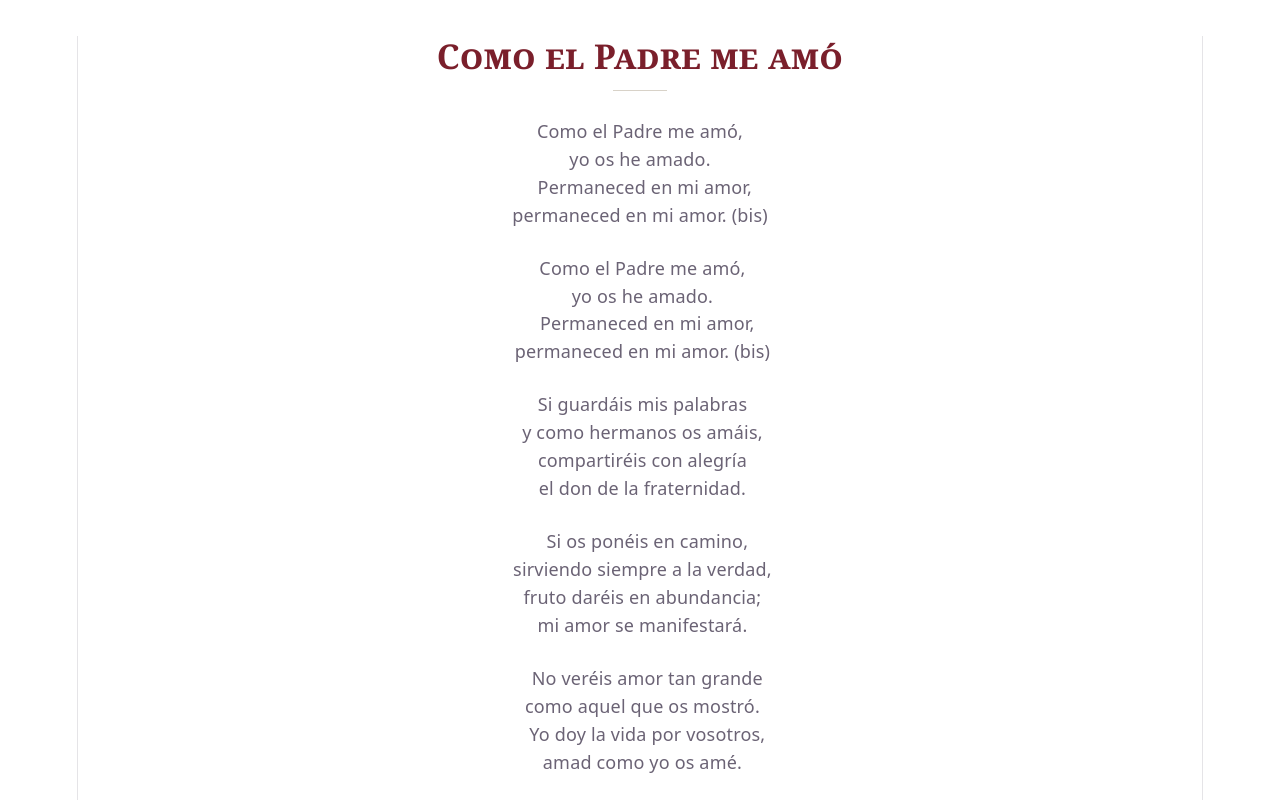
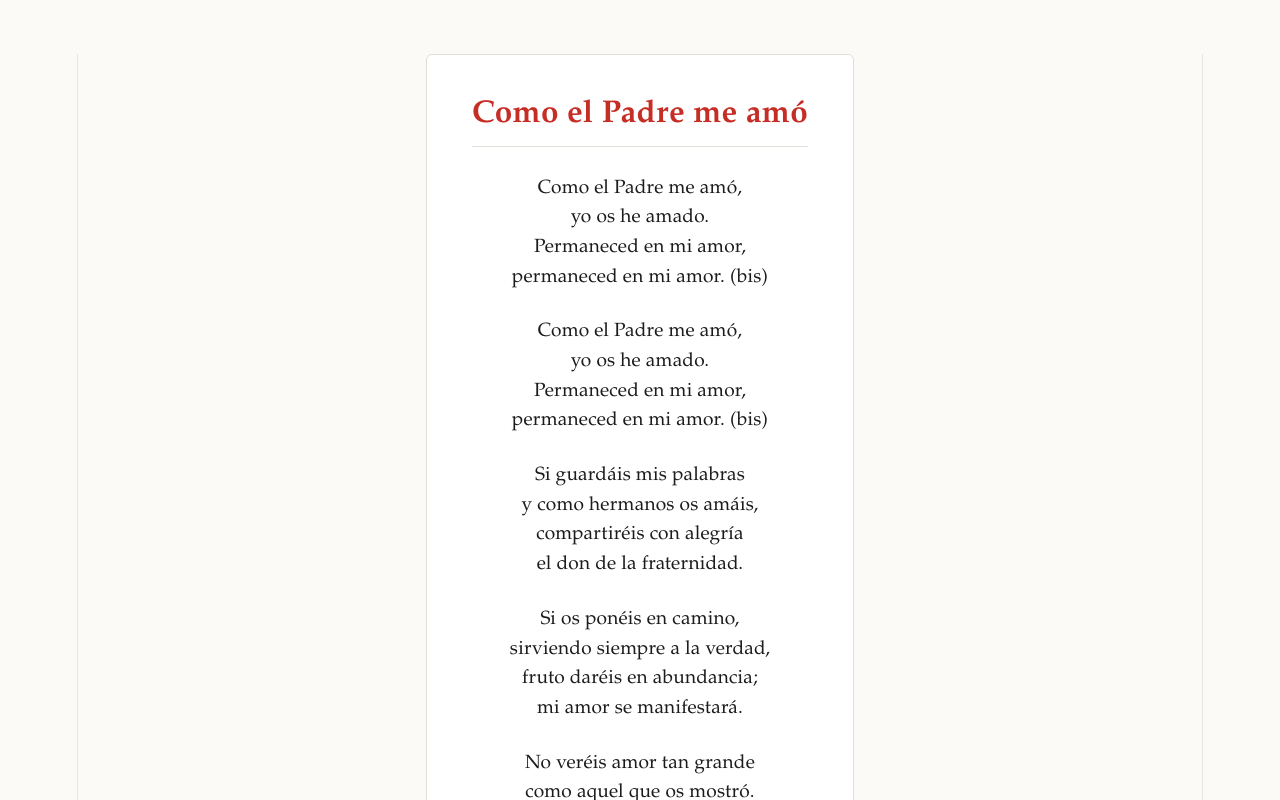
Before and after one commit to Perlesvaux/cancionero, a React (Vite) app: page / in a window 1280 px wide. Shown: the top 800 px of the page. Built offline with nearby package versions, Linux system fonts and the light colour scheme.

Commit message:
feat: new css includes dark-light mode

```diff
--- a/src/App.css
+++ b/src/App.css
@@ -1,267 +1,117 @@
-/*.counter {*/
-/*  font-size: 16px;*/
-/*  padding: 5px 10px;*/
-/*  border-radius: 5px;*/
-/*  color: var(--accent);*/
-/*  background: var(--accent-bg);*/
-/*  border: 2px solid transparent;*/
-/*  transition: border-color 0.3s;*/
-/*  margin-bottom: 24px;*/
-/**/
-/*  &:hover {*/
-/*    border-color: var(--accent-border);*/
-/*  }*/
-/*  &:focus-visible {*/
-/*    outline: 2px solid var(--accent);*/
-/*    outline-offset: 2px;*/
-/*  }*/
-/*}*/
-/**/
-/*.hero {*/
-/*  position: relative;*/
-/**/
-/*  .base,*/
-/*  .framework,*/
-/*  .vite {*/
-/*    inset-inline: 0;*/
-/*    margin: 0 auto;*/
-/*  }*/
-/**/
-/*  .base {*/
-/*    width: 170px;*/
-/*    position: relative;*/
-/*    z-index: 0;*/
-/*  }*/
-/**/
-/*  .framework,*/
-/*  .vite {*/
-/*    position: absolute;*/
-/*  }*/
-/**/
-/*  .framework {*/
-/*    z-index: 1;*/
-/*    top: 34px;*/
-/*    height: 28px;*/
-/*    transform: perspective(2000px) rotateZ(300deg) rotateX(44deg) rotateY(39deg)*/
-/*      scale(1.4);*/
-/*  }*/
-/**/
-/*  .vite {*/
-/*    z-index: 0;*/
-/*    top: 107px;*/
-/*    height: 26px;*/
-/*    width: auto;*/
-/*    transform: perspective(2000px) rotateZ(300deg) rotateX(40deg) rotateY(39deg)*/
-/*      scale(0.8);*/
-/*  }*/
-/*}*/
-/**/
-/*#center {*/
-/*  display: flex;*/
-/*  flex-direction: column;*/
-/*  gap: 25px;*/
-/*  place-content: center;*/
-/*  place-items: center;*/
-/*  flex-grow: 1;*/
-/**/
-/*  @media (max-width: 1024px) {*/
-/*    padding: 32px 20px 24px;*/
-/*    gap: 18px;*/
-/*  }*/
-/*}*/
-/**/
-/*#next-steps {*/
-/*  display: flex;*/
-/*  border-top: 1px solid var(--border);*/
-/*  text-align: left;*/
-/**/
-/*  & > div {*/
-/*    flex: 1 1 0;*/
-/*    padding: 32px;*/
-/*    @media (max-width: 1024px) {*/
-/*      padding: 24px 20px;*/
-/*    }*/
-/*  }*/
-/**/
-/*  .icon {*/
-/*    margin-bottom: 16px;*/
-/*    width: 22px;*/
-/*    height: 22px;*/
-/*  }*/
-/**/
-/*  @media (max-width: 1024px) {*/
-/*    flex-direction: column;*/
-/*    text-align: center;*/
-/*  }*/
-/*}*/
-/**/
-/*#docs {*/
-/*  border-right: 1px solid var(--border);*/
-/**/
-/*  @media (max-width: 1024px) {*/
-/*    border-right: none;*/
-/*    border-bottom: 1px solid var(--border);*/
-/*  }*/
-/*}*/
-/**/
-/*#next-steps ul {*/
-/*  list-style: none;*/
-/*  padding: 0;*/
-/*  display: flex;*/
-/*  gap: 8px;*/
-/*  margin: 32px 0 0;*/
-/**/
-/*  .logo {*/
-/*    height: 18px;*/
-/*  }*/
-/**/
-/*  a {*/
-/*    color: var(--text-h);*/
-/*    font-size: 16px;*/
-/*    border-radius: 6px;*/
-/*    background: var(--social-bg);*/
-/*    display: flex;*/
-/*    padding: 6px 12px;*/
-/*    align-items: center;*/
-/*    gap: 8px;*/
-/*    text-decoration: none;*/
-/*    transition: box-shadow 0.3s;*/
-/**/
-/*    &:hover {*/
-/*      box-shadow: var(--shadow);*/
-/*    }*/
-/*    .button-icon {*/
-/*      height: 18px;*/
-/*      width: 18px;*/
-/*    }*/
-/*  }*/
-/**/
-/*  @media (max-width: 1024px) {*/
-/*    margin-top: 20px;*/
-/*    flex-wrap: wrap;*/
-/*    justify-content: center;*/
-/**/
-/*    li {*/
-/*      flex: 1 1 calc(50% - 8px);*/
-/*    }*/
-/**/
-/*    a {*/
-/*      width: 100%;*/
-/*      justify-content: center;*/
-/*      box-sizing: border-box;*/
-/*    }*/
-/*  }*/
-/*}*/
-/**/
-/*#spacer {*/
-/*  height: 88px;*/
-/*  border-top: 1px solid var(--border);*/
-/*  @media (max-width: 1024px) {*/
-/*    height: 48px;*/
-/*  }*/
-/*}*/
-/**/
-/*.ticks {*/
-/*  position: relative;*/
-/*  width: 100%;*/
-/**/
-/*  &::before,*/
-/*  &::after {*/
-/*    content: '';*/
-/*    position: absolute;*/
-/*    top: -4.5px;*/
-/*    border: 5px solid transparent;*/
-/*  }*/
-/**/
-/*  &::before {*/
-/*    left: 0;*/
-/*    border-left-color: var(--border);*/
-/*  }*/
-/*  &::after {*/
-/*    right: 0;*/
-/*    border-right-color: var(--border);*/
-/*  }*/
-/*}*/
-/**/
-/**/
-/**/
-
-
 /* src/App.css */
 
-/* ---------- Base / Reset ---------- */
-*, *::before, *::after {
+/* ---------- Design tokens ---------- */
+:root {
+  /* Light mode (default) */
+  --bg: #fbfaf7;
+  --bg-elevated: #ffffff;
+  --fg: #1c1c1c;
+  --fg-muted: #5a5a5a;
+  --accent: #C62D25;        /* deep liturgical red */
+  --rule: #e4e0d8;
+  --shadow: 0 1px 2px rgba(0, 0, 0, 0.04);
+
+  --font-body: "Iowan Old Style", "Palatino Linotype", Palatino, Georgia,
+    "Times New Roman", serif;
+  --font-heading: var(--font-body);
+
+  --measure: 34rem;         /* comfortable line length */
+  --leading: 1.55;
+}
+
+@media (prefers-color-scheme: dark) {
+  :root {
+    --bg: #14130f;
+    --bg-elevated: #1c1b17;
+    --fg: #ece7dc;
+    --fg-muted: #a09a8c;
+    --accent: #d9a441;      /* warm gold reads better on dark */
+    --rule: #2c2a24;
+    --shadow: 0 1px 2px rgba(0, 0, 0, 0.4);
+  }
+}
+
+/* Manual override (e.g. <html data-theme="dark">) */
+[data-theme="light"] {
+  --bg: #fbfaf7;
+  --bg-elevated: #ffffff;
+  --fg: #1c1c1c;
+  --fg-muted: #5a5a5a;
+  --accent: #C62D25;
+  --rule: #e4e0d8;
+}
+
+[data-theme="dark"] {
+  --bg: #14130f;
+  --bg-elevated: #1c1b17;
+  --fg: #ece7dc;
+  --fg-muted: #a09a8c;
+  --accent: #d9a441;
+  --rule: #2c2a24;
+}
+
+/* ---------- Base ---------- */
+*,
+*::before,
+*::after {
   box-sizing: border-box;
 }
 
-:root {
-  --ink:        #1a1a1a;
-  --ink-soft:   #555;
-  --accent:     #7a1f2b;   /* deep liturgical red */
-  --rule:       #d8d2c8;
-  --paper:      #fdfcf8;
-  --measure:    62ch;      /* comfortable reading width */
-  --font-body:  "Iowan Old Style", "Palatino Linotype", Palatino,
-                "Book Antiqua", Georgia, serif;
-  --font-title: "Cormorant Garamond", "Iowan Old Style", Georgia, serif;
+html {
+  -webkit-text-size-adjust: 100%;
+  text-size-adjust: 100%;
 }
 
-html {
-  background: var(--paper);
-  color: var(--ink);
+body {
+  margin: 0;
+  padding: 2rem 1rem 4rem;
+  background: var(--bg);
+  color: var(--fg);
   font-family: var(--font-body);
-  font-size: 18px;
-  line-height: 1.5;
+  font-size: 1.0625rem;      /* ~17px */
+  line-height: var(--leading);
+  font-kerning: normal;
+  font-feature-settings: "kern", "liga", "onum";
   -webkit-font-smoothing: antialiased;
   text-rendering: optimizeLegibility;
 }
 
-body {
-  margin: 0;
-  padding: 2rem 1rem 6rem;
-}
-
-/* ---------- Song container ---------- */
+/* ---------- Article (each song) ---------- */
 article {
   max-width: var(--measure);
   margin: 0 auto 3.5rem;
-  padding-bottom: 2rem;
-  border-bottom: 1px solid var(--rule);
-  break-inside: avoid;         /* keep song on one page when printing */
-  page-break-inside: avoid;
+  padding: 1.75rem 1.5rem 2rem;
+  background: var(--bg-elevated);
+  border: 1px solid var(--rule);
+  border-radius: 6px;
+  box-shadow: var(--shadow);
 }
 
-article:last-child {
-  border-bottom: none;
+article + article {
+  margin-top: 2.5rem;
 }
 
 /* ---------- Title ---------- */
-article > h2 {
-  font-family: var(--font-title);
-  font-size: 1.9rem;
+article h2 {
+  margin: 0 0 1.5rem;
+  padding-bottom: 0.6rem;
+  border-bottom: 1px solid var(--rule);
+  font-family: var(--font-heading);
+  font-size: 1.5rem;
   font-weight: 600;
   letter-spacing: 0.01em;
+  line-height: 1.25;
   color: var(--accent);
   text-align: center;
-  margin: 0 0 1.5rem;
-  font-variant: small-caps;
-}
-
-/* Optional decorative divider under the title */
-article > h2::after {
-  content: "";
-  display: block;
-  width: 3rem;
-  height: 1px;
-  background: var(--rule);
-  margin: 0.75rem auto 0;
+  text-wrap: balance;
 }
 
 /* ---------- Stanzas ---------- */
 .estrofa {
   margin: 0 0 1.4rem;
-  padding: 0;
-  text-align: center;          /* songs read centered like hymns */
+  /* Preserve the author's line breaks without needing <br> */
+  white-space: pre-line;
+  text-wrap: pretty;
 }
 
 .estrofa:last-child {
@@ -270,49 +120,81 @@ article > h2::after {
 
 /* ---------- Lines ---------- */
 .linea {
-  display: block;              /* each line on its own row */
-  line-height: 1.55;
-  white-space: pre-wrap;       /* preserve intentional spacing */
+  display: block;             /* each line on its own row */
+  /* hanging indent so wrapped lines align nicely */
+  padding-left: 1.25rem;
+  text-indent: -1.25rem;
 }
 
-/* Slight visual grouping for stanza breaks */
+/* Optional: slightly larger gap between stanzas than between lines */
 .estrofa + .estrofa {
   margin-top: 1.4rem;
 }
 
+/* ---------- Larger screens ---------- */
+@media (min-width: 40rem) {
+  body {
+    padding-top: 3rem;
+  }
+
+  article {
+    padding: 2.25rem 2.5rem 2.5rem;
+  }
+
+  article h2 {
+    font-size: 1.75rem;
+  }
+}
+
 /* ---------- Print ---------- */
 @media print {
-  html, body {
-    background: white;
-    color: black;
+  :root {
+    --bg: #fff;
+    --bg-elevated: #fff;
+    --fg: #000;
+    --fg-muted: #333;
+    --accent: #000;
+    --rule: #999;
+    --shadow: none;
+  }
+
+  body {
+    padding: 0;
     font-size: 11pt;
-    padding: 0;
   }
 
   article {
     max-width: none;
     margin: 0 0 1.5rem;
-    padding-bottom: 1rem;
-    border-bottom: none;
+    padding: 0;
+    border: none;
+    border-radius: 0;
+    box-shadow: none;
+    break-inside: avoid;
+    page-break-inside: avoid;
   }
 
-  article > h2 {
-    color: black;
-    font-size: 14pt;
-    margin-bottom: 0.75rem;
+  article h2 {
+    color: #000;
+    font-size: 13pt;
   }
 
-  article > h2::after { display: none; }
-
-  .estrofa { margin-bottom: 0.9rem; }
-  .estrofa + .estrofa { margin-top: 0.9rem; }
-
-  a { color: black; text-decoration: none; }
+  /* Two-column layout for wider printouts */
+  @media (min-width: 8in) {
+    body {
+      column-count: 2;
+      column-gap: 2rem;
+    }
+    article {
+      break-inside: avoid;
+    }
+  }
 }
 
-/* ---------- Small screens ---------- */
-@media (max-width: 480px) {
-  html { font-size: 16px; }
-  article > h2 { font-size: 1.5rem; }
-  body { padding: 1.25rem 1rem 4rem; }
+/* ---------- Reduced motion / accessibility ---------- */
+@media (prefers-reduced-motion: reduce) {
+  * {
+    animation: none !important;
+    transition: none !important;
+  }
 }
```
